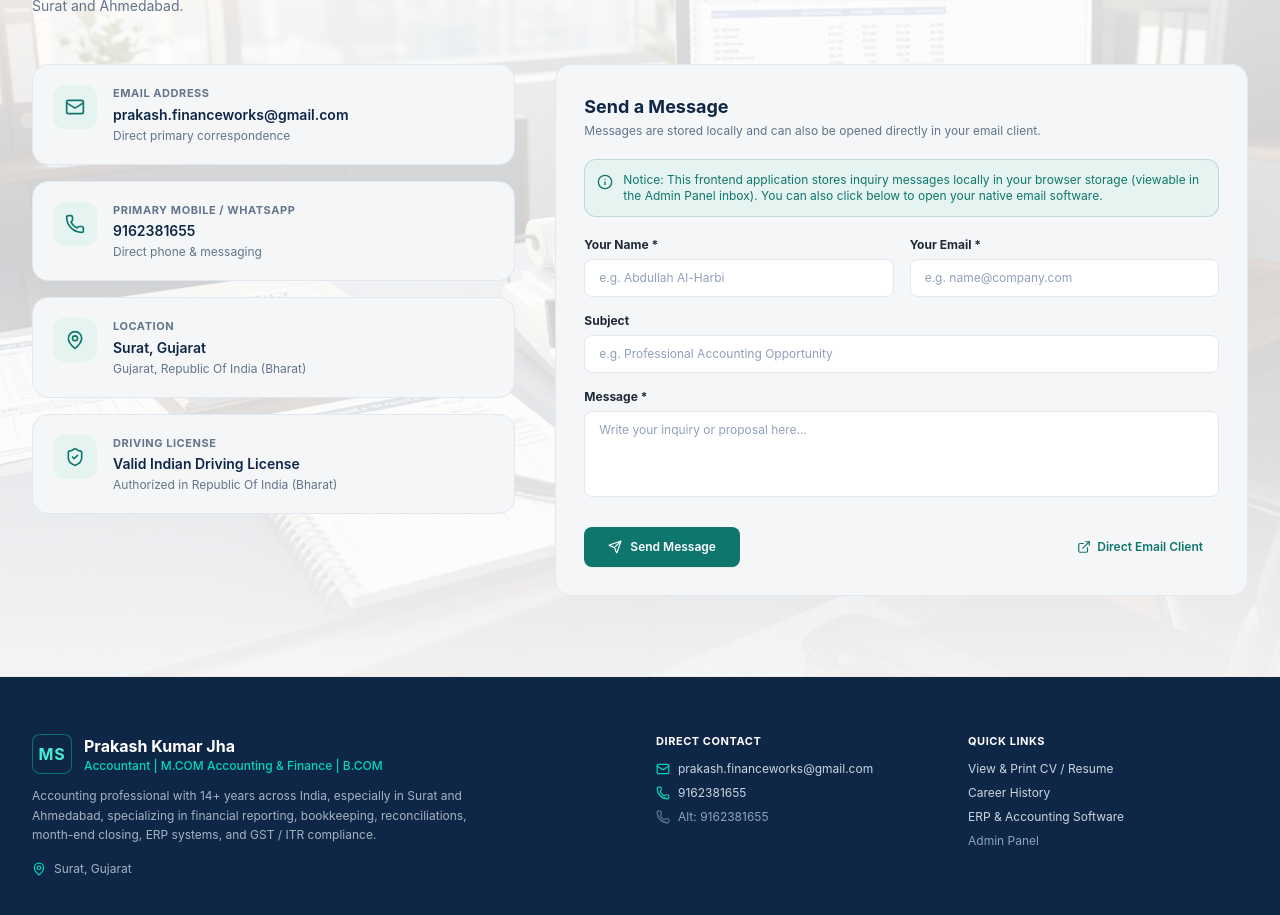
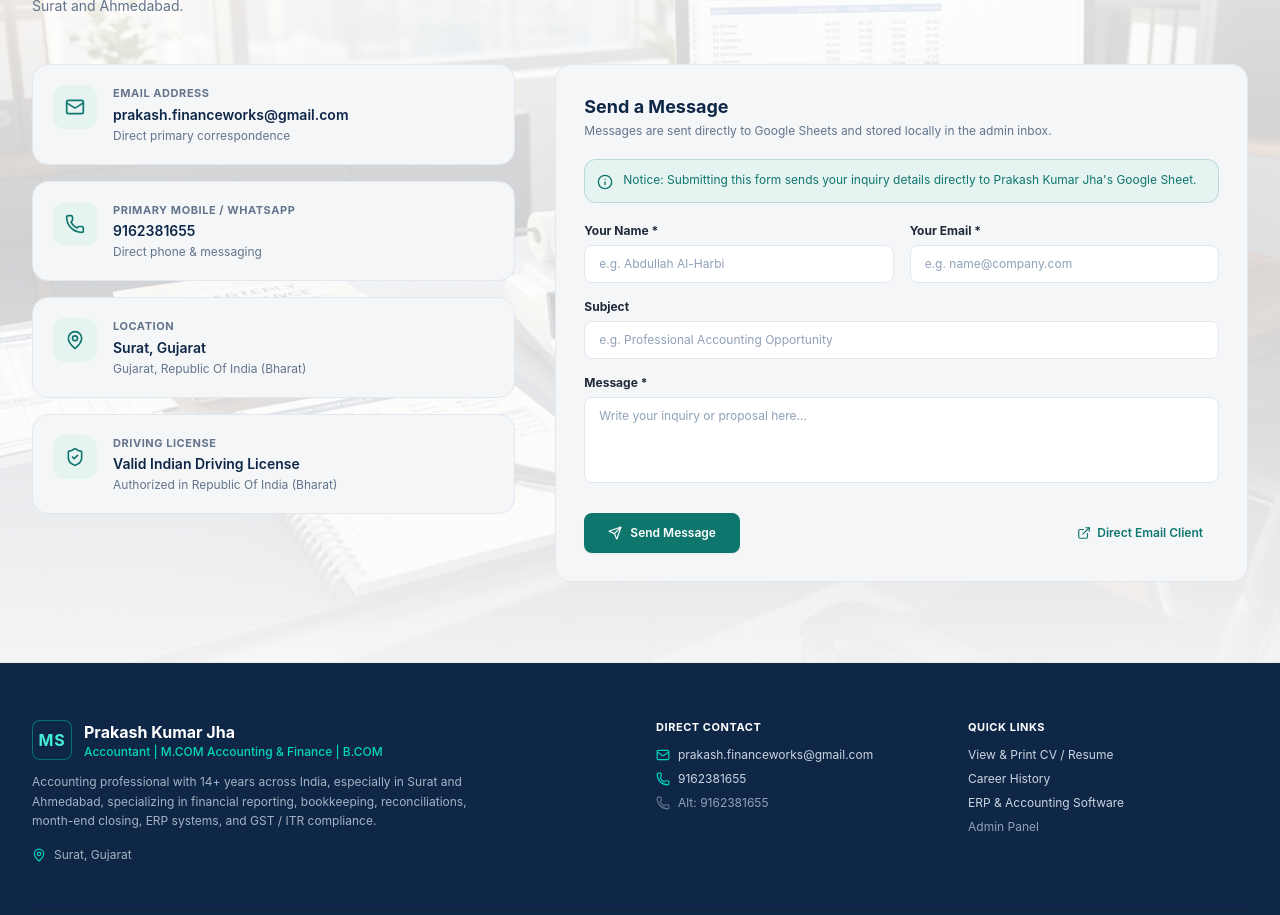
Before and after one commit to akashjhaoberoi/PKJ_portfolio, a React (Vite) app: page / in a window 1280 px wide. Shown: the part 6440-7355 px from the top of the page. Built offline with nearby package versions, Linux system fonts and the light colour scheme; a web font is replaced by a local one.

Commit message:
Update contact UI text to state messages are sent to Google Sheet

```diff
--- a/src/components/Contact.tsx
+++ b/src/components/Contact.tsx
@@ -213,16 +213,16 @@ export function Contact({ profile, onSendMessage }: ContactProps) {
                     Send a Message
                   </h3>
                   <p className="text-xs text-[#64748B] dark:text-slate-400 mt-0.5">
-                    Messages are stored locally and can also be opened directly in your email client.
+                    Messages are sent directly to Google Sheets and stored locally in the admin inbox.
                   </p>
                 </div>
               </div>
 
-              {/* Informational callout as explicitly requested in prompt */}
+              {/* Informational callout */}
               <div className="mb-5 p-3 rounded-xl bg-[#E6F4F1] dark:bg-teal-950/40 border border-[#0F766E]/20 dark:border-teal-900/60 text-xs text-[#0F766E] dark:text-teal-300 flex items-start gap-2.5">
                 <Info className="w-4 h-4 shrink-0 mt-0.5 text-[#0F766E] dark:text-teal-400" />
                 <span>
-                  Notice: This frontend application stores inquiry messages locally in your browser storage (viewable in the Admin Panel inbox). You can also click below to open your native email software.
+                  Notice: Submitting this form sends your inquiry details directly to Prakash Kumar Jha's Google Sheet.
                 </span>
               </div>
 
@@ -233,10 +233,10 @@ export function Contact({ profile, onSendMessage }: ContactProps) {
                   </div>
                   <div>
                     <h4 className="text-base font-bold text-[#0F2747] dark:text-teal-200">
-                      Message Saved Successfully!
+                      Message Sent to Google Sheet!
                     </h4>
                     <p className="text-xs text-[#0F766E] dark:text-teal-300 mt-1 max-w-md mx-auto">
-                      Your inquiry has been stored locally in the admin inbox. Would you also like to transmit this directly to Prakash Kumar Jha's email inbox?
+                      Your inquiry has been successfully recorded in the Google Sheet. You can also send a direct email if needed.
                     </p>
                   </div>
 
```
